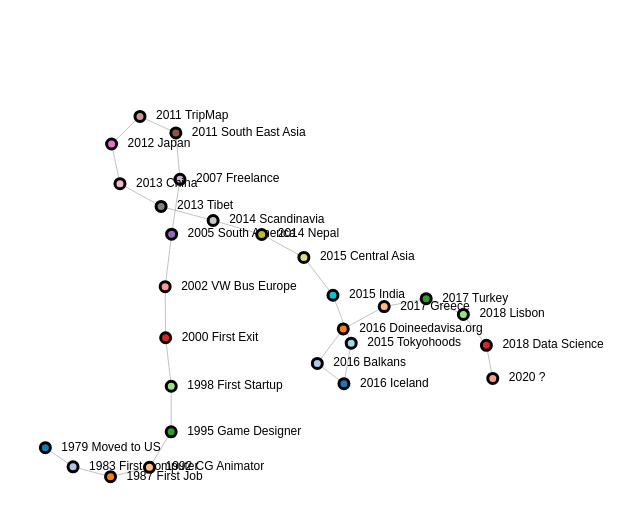
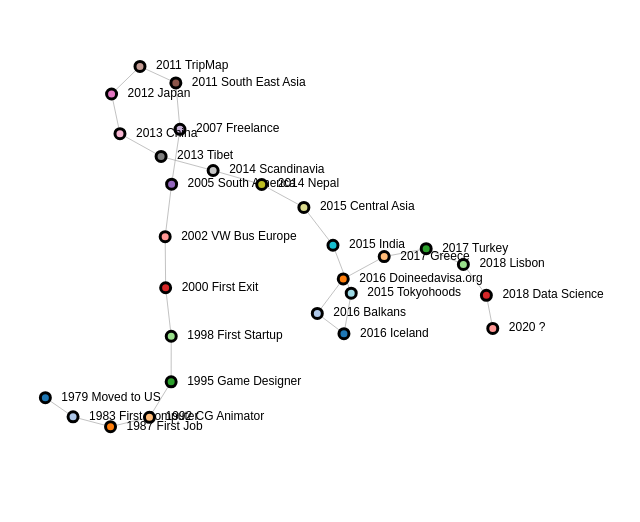
Before and after one commit to nonoumasy/timeline-resume-d3-graph, a plain HTML site: page index.html in a window 1280 px wide. Shown: the part 152-674 px from the top of the page, without its empty margins (484-1124 px from the left). Drawn offline with nearby package versions, Linux system fonts and the light colour scheme.

Commit message:
Add files via upload

```diff
--- a/index.html
+++ b/index.html
@@ -25,7 +25,7 @@
 
 </head>
 <body>
-    <svg width=1440 height="900"></svg>
+    <svg width=1440 height="800"></svg>
     <script src="https://d3js.org/d3.v4.min.js"></script>
     <script>
 
```
